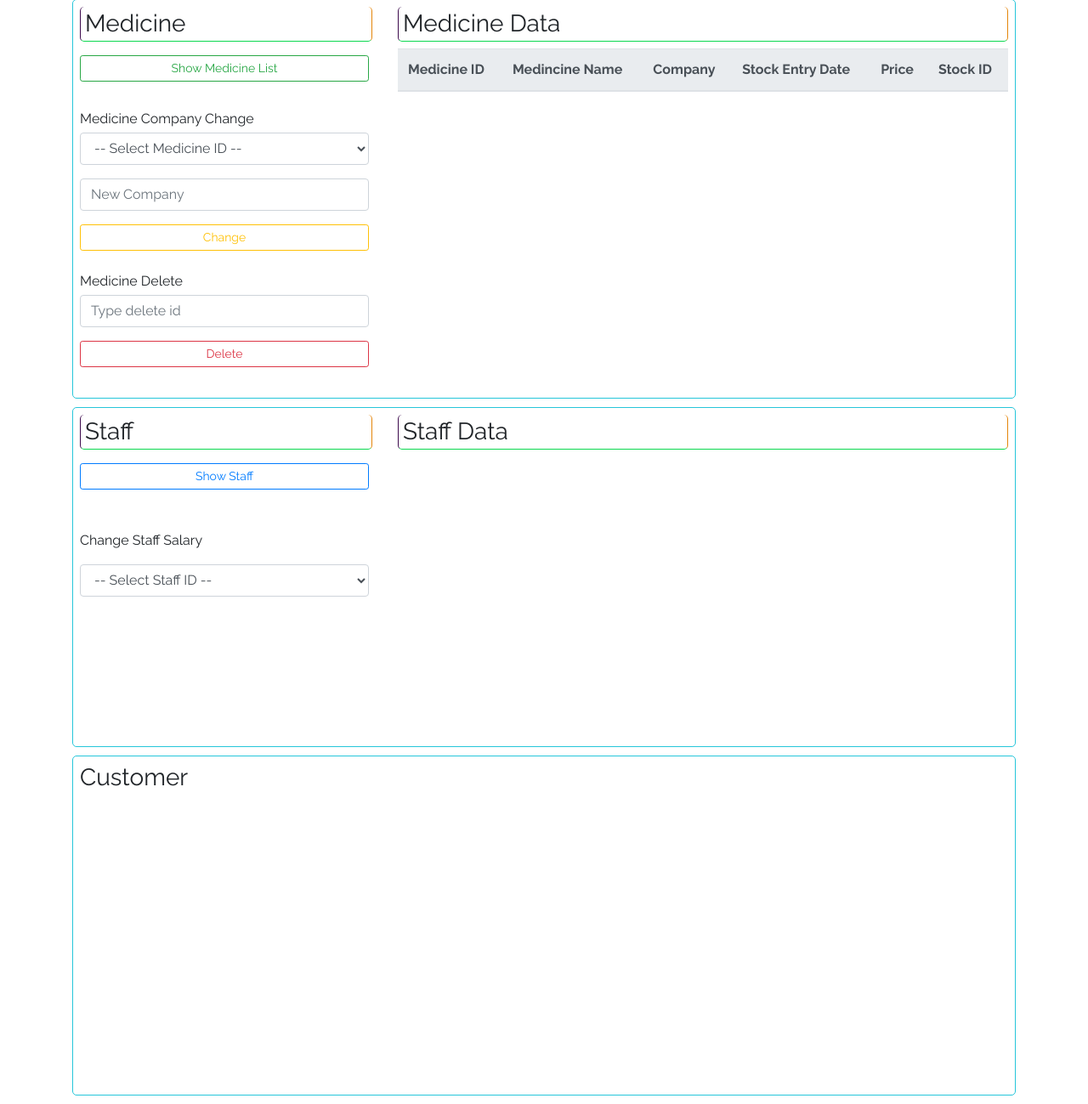
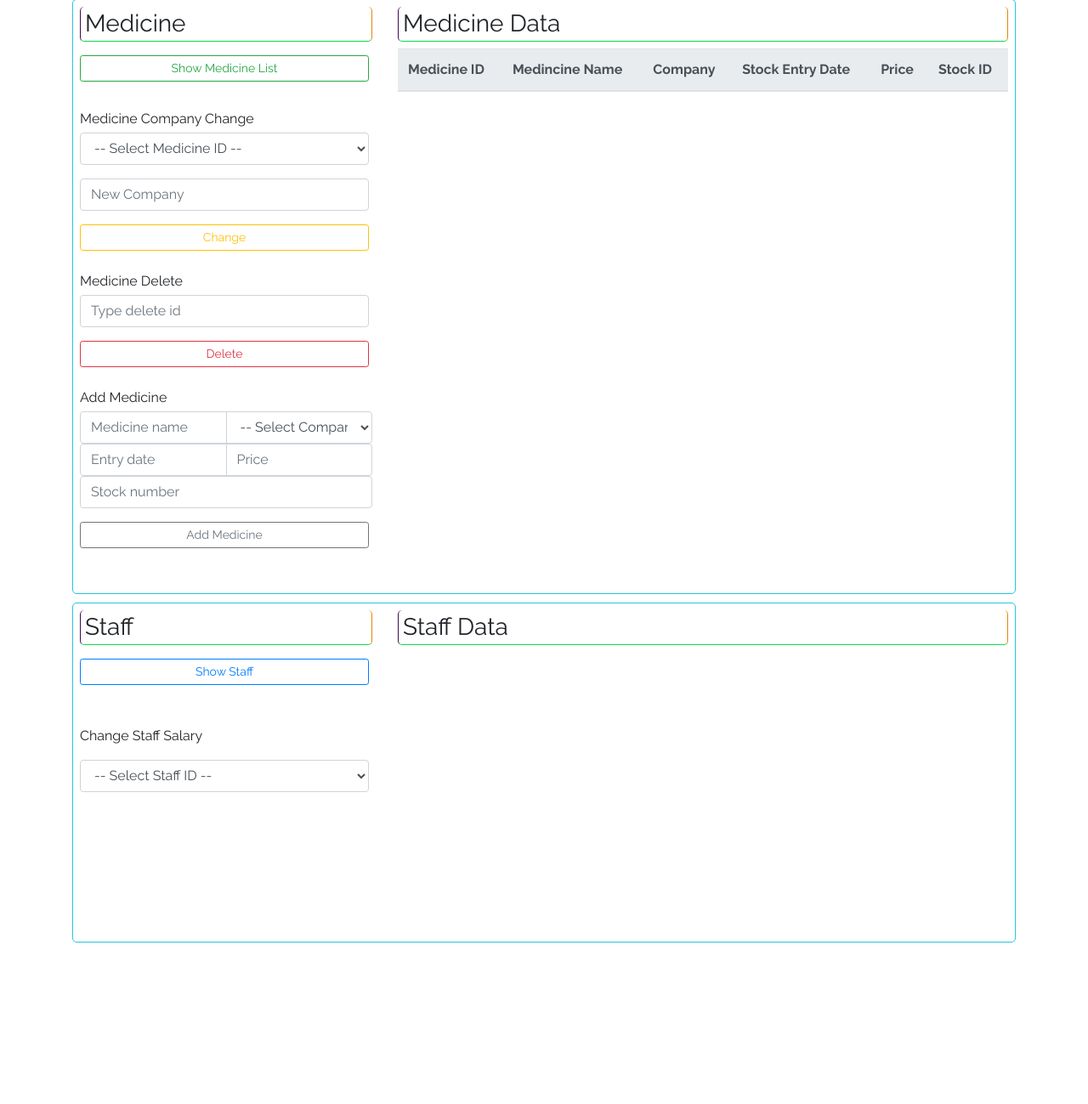
Before and after one commit to saifulshihab/adb_pharmacy, a PHP site: page / in a window 1280 px wide. Shown: the part 762-2061 px from the top of the page at 85% size. After the commit the page ends 1871 px from the top, so only its background shows below. Run offline with PHP 8.4, Linux system fonts and the light colour scheme; data that the repository does not hold is empty.

Commit message:
add medicine

```diff
--- a/css/app.css
+++ b/css/app.css
@@ -15,7 +15,7 @@ body {
   height: 400px;
 }
 .appcontent .medicine{
-  height: 470px;
+  height: 700px;
 }
 
 .med_table th, td, .stock_medicine_table table th, td{
@@ -28,6 +28,9 @@ text-align: center;
   overflow-y: scroll;
   height: 250px;
 }
+#medicine_list_show{
+  height: 520px;
+}
 .h_3{
   padding: 3px 5px;
   border-bottom:1px solid #0bd84f;
--- a/index.php
+++ b/index.php
@@ -116,8 +116,33 @@ crossorigin="anonymous"></script>
                                 <input type="text" class="input_width form-control" id="delete_id" placeholder="Type delete id" >
                             </div>
                             <input type="button" id="m_del" class="input_width btn btn-sm btn-outline-danger" value="Delete">
+
+                            <p class="mt-4">Add Medicine</p>
+                            <div class="input-group" style="margin-top:-12px">
+                                <input type="text" class=" form-control" placeholder="Medicine name" id="mname">
+                                <select name="mcom" id="mcom" class="form-control">
+                                <option value=""selected disabled>-- Select Company --</option>
+                                    <?php
+                                    foreach ($company_list as $com){
+                                        if ($com['company']==get['company']){
+                                        break;
+                                        }
+                                        else{
+                                            echo "<option>".$com['company']."</option>";
+                                        }
+                                    }
+                                    ?>
+                                </select>
+                                </div>
+                                <div class="input-group">
+                                <input type="text" class="form-control" id="mdate" placeholder="Entry date">
+                                <input type="number" class="form-control" placeholder="Price" id="mprice">
+                                </div>
+                                <div class="input-group">
+                                <input type="number" class="form-control" placeholder="Stock number" id="mstock">
+                                </div>
                             </div>
-
+                            <input type="button" id="add_m" class="mt-3 input_width btn btn-sm btn-outline-secondary" value="Add Medicine">
                         </div>
                     </div>
                     <div class="col-8">
@@ -163,12 +188,12 @@ crossorigin="anonymous"></script>
                     </div>
                 </div>
             </div>
-            <div class="customer app p-2">
+            <!-- <div class="customer app p-2">
                 <div class="row">
                     <div class="col-4"><h3>Customer</h3></div>
                     <div class="col-8"></div>
                 </div>
-            </div>
+            </div> -->
         </div>
     </div>
 <script type="text/javascript">
@@ -252,6 +277,21 @@ crossorigin="anonymous"></script>
                 }
             })
         })
+        $('#add_m').click(function(){
+            var mn = $('#mname').val();
+            var mc = $('#mcom').val();
+            var md = $('#mdate').val();
+            var mp = $('#mprice').val();
+            var ms = $('#mstock').val();
+            $.ajax({
+                url:'add_medicine.php',
+                type:'POST',
+                data:{mn:mn, mc:mc, md:md, mp:mp, ms:ms},
+                success:function(response){
+                    $('#medicine_list_show').html(response);
+                }
+            })
+        })
 
     })
 </script>
--- a/medicine_show_stock.php
+++ b/medicine_show_stock.php
@@ -16,6 +16,7 @@ $stk_name = $_POST['stk_name'];
       <th scope="col">Stock Entry Date</th>
       <th scope="col">Price</th>
       <th scope="col">Stock</th>
+      <!-- <th scope="col">Stock ID</th> -->
     </tr>
   </thead>
   <tbody>
@@ -31,6 +32,7 @@ $stk_name = $_POST['stk_name'];
         echo "<td>".$res['entry_date']."</td>";
         echo "<td>".$res['price']."</td>";
         echo "<td class='text-primary font-weight-bold'>".$res['stock_catagory']."</td>";
+        //echo "<td>".$res['stock_id']."</td>";
         echo "</tr>";
     }
   }else{
```
Also changed, not shown: add_medicine.php (added, +36 -0 lines).
